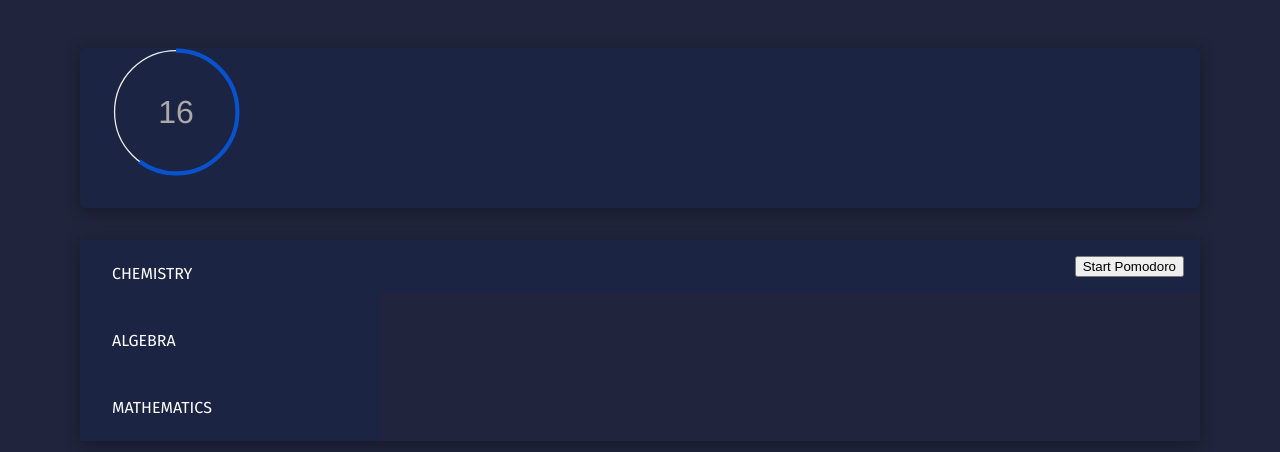
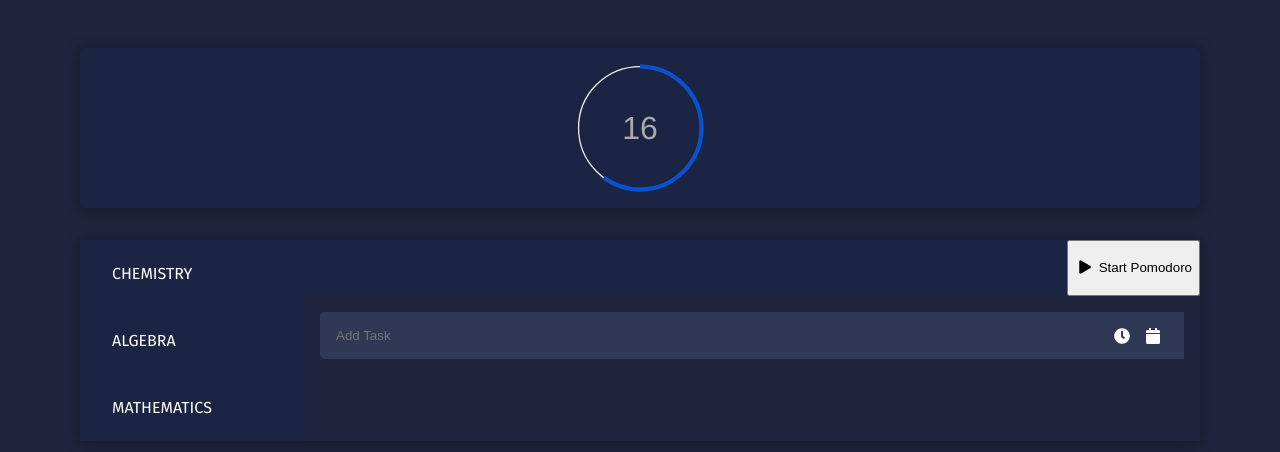
Before and after one commit to gabrielmlow/gamify-todolist, a website: page index.html in a window 1280 px wide. Drawn offline with nearby package versions, Linux system fonts and the light colour scheme.

Commit message:
added grid display and font awesome icons

```diff
--- a/index.html
+++ b/index.html
@@ -31,13 +31,18 @@
                             <span>Physics</span>
                         </a>
                     </li> -->
+
                 </ul>
             </nav>
+            <div class="tasks-desc__header">
+                <button class="tasks-btn__pomodoro">
+                    <i class="fas fa-play"></i>
+                    Start Pomodoro
+                </button>
+            </div>
             <div class="tasks-desc">
-                <div class="tasks-desc__header">
-                    <button class="tasks-btn__pomodoro">Start Pomodoro</button>
-                </div>
                 <div class="tasks-desc__container">
+
                     <!-- <div class="tasks-desc__item">
                         <div class="tasks-desc__checkbox">
                             <input type="checkbox" id="task1">
@@ -68,6 +73,12 @@
                     </div> -->
 
                 </div>
+                <div class="container__input">
+                    <input class="tasks-desc__input" type="text" placeholder="Add Task">
+                    <i class="fa fa-clock" aria-hidden="true"></i>
+                    <i class="fa fa-calendar" aria-hidden="true"></i>
+                </div>
+
             </div>
         </div>
         <div class="modal">
--- a/script.js
+++ b/script.js
@@ -56,19 +56,19 @@ function updateTasks() {
         taskEl.classList.add('tasks-desc__item');
         taskEl.setAttribute('data-tab', taskIndex);
         taskEl.innerHTML = `<div class="tasks-desc__checkbox"><input type="checkbox"><label class="checkbox__label">${tasks[subjectIndex][taskIndex][0]}<label></div><div class="tasks-desc__checkbox-btn"><button class="btn__tasks-edit">Edit</button><button class="btn__tasks-delete">Delete</button></div>`;
-        tasksContainer.append(taskEl);
+        tasksContainer.prepend(taskEl);
     }
 
-    const addTaskInputEl = document.createElement('input');
-    addTaskInputEl.classList.add('tasks-desc__input');
-    addTaskInputEl.placeholder = "Add Task";
-    isAddInputExist = true;
-    tasksContainer.append(addTaskInputEl);
+    // const addTaskInputEl = document.createElement('input');
+    // addTaskInputEl.classList.add('tasks-desc__input');
+    // addTaskInputEl.placeholder = "Add Task";
+    // isAddInputExist = true;
+    // tasksContainer.append(addTaskInputEl);
 }
 
 
 tasksContainer.addEventListener('keypress', function(e) {
-    if (isAddInputExist && e.key === 'Enter') {
+    if (e.key === 'Enter') {
         e.preventDefault();
         if (e.target.tagName === 'INPUT') {
             const newTask = document.querySelector('.tasks-desc__input').value;
@@ -88,22 +88,10 @@ tasksContainer.addEventListener('keypress', function(e) {
 })
 
 
-tasksContainer.addEventListener('focusin', function(e) {
-    const taskElement = document.querySelector('.tasks-desc__item');
-    e.target.style.background = "rgb(55,63,94)";
-})
-
-
-tasksContainer.addEventListener('focusout', function(e) {
-    const taskElement = document.querySelector('.tasks-desc__item');
-    // if (taskElement && e.target.tagName !== 'INPUT' && e.target.textContent) {
-    //     e.target.style.background = '';
-    //     const updatedTask = e.target.textContent;
-    //     const updatedIndex = e.target.dataset.tab;
-    //     tasks[subjectIndex][updatedIndex][0] = updatedTask;
-    // }
-});
-
+// tasksContainer.addEventListener('focusin', function(e) {
+//     const taskElement = document.querySelector('.tasks-desc__item');
+//     e.target.style.background = "rgb(55,63,94)";
+// })
 
 
 tasksContainer.addEventListener('click', function(e) {
--- a/style.css
+++ b/style.css
@@ -26,17 +26,24 @@ body {
 .stats {
     border-radius: 5px;
     height: 10rem;
+    display: flex;
+    justify-content: center;
+    align-items: center;
 }
 
 .tasks {
     margin-top: 2rem;
     border-radius: 2px;
-    display: flex;
-    height: 100%;
+    display: grid;
+    grid-template-columns: 20% auto;
+    grid-template-rows: 3.5rem auto;
 }
 
 .tasks-subjects {
-    flex-grow: 1;
+    grid-column-start: 1;
+    grid-column-end: 2;
+    grid-row-start: 1;
+    grid-row-end: end;
 }
 .subjects-nav {
     list-style-type: none;
@@ -58,14 +65,19 @@ body {
 
 .tasks-desc {
     background-color: #20243c;
-    flex-grow: 4;
+    display: flex;
+    flex-direction: column;
+    grid-column-start: 2;
+    grid-column-end: end;
+    grid-row-start: 2;
+    grid-row-end: end;
+    padding: 1rem 1rem;
 }
 
 .tasks-desc__container {
     display: flex;
     flex-direction: column;
     align-items: stretch;
-    margin: 1rem;
 }
 
 .tasks-desc__item {
@@ -87,17 +99,44 @@ body {
     outline: none;
 }
 
+
+.container__input {
+    width: 100%;
+    overflow: hidden;
+    display: flex;
+    justify-content: center;
+    align-items: center;
+}
+
 .tasks-desc__input {
     /* /* display: block; */
-    box-sizing: border-box;
+    /* box-sizing: border-box; */
     border-radius: 5px;
-    padding: 1rem 0 1rem 1rem;
+    padding: 1rem 7rem 1rem 1rem;
     white-space: nowrap;
     color: white;
+    background-color: #313855;
+    border: none;
+    width: 100%;
+    margin-right: -8rem;
+}
+
+.tasks-desc__input:hover{
+    background-color: #444b66;
 }
 
 .tasks-desc__input:focus {
     outline: none;
+}
+
+.fa-calendar {
+    /* width: 2rem; */
+    margin-right: 1.5rem;
+}
+
+.fa-clock {
+    /* width: 2rem; */
+    margin-right: 1rem;
 }
 
 input[type="checkbox"] {
@@ -154,14 +193,7 @@ input[type="checkbox"] {
     font-size: 0.875rem;
     margin-bottom: 5px;
 }
-.modal__content input {
-    border-radius: 10px;
-    background-color: rgb(55,63,94);
-    color: #FFF;
-    padding: 0.75rem;
-    border: none;
-    font-size: medium;
-}
+
 
 .modal__content input:not(:last-child) {
     margin-bottom: 2rem;
@@ -190,15 +222,23 @@ input[type="checkbox"] {
     display: flex;
     justify-content: flex-end;
     background-color: #1c2444;
-    padding: 1rem;
+    grid-column-start: 2;
+    grid-column-end: end;
+    grid-row-start: 1;
+    grid-row-end: 2;
 }
+
+.fa-play {
+    padding: 4px;
+}
+
 
 
 
 
 /* Progress Circle */
 #progress-circle {
-    margin: 2rem;
+    /* margin: 2rem; */
     width: 8rem;
     height: 8rem;
     position: relative;
```
